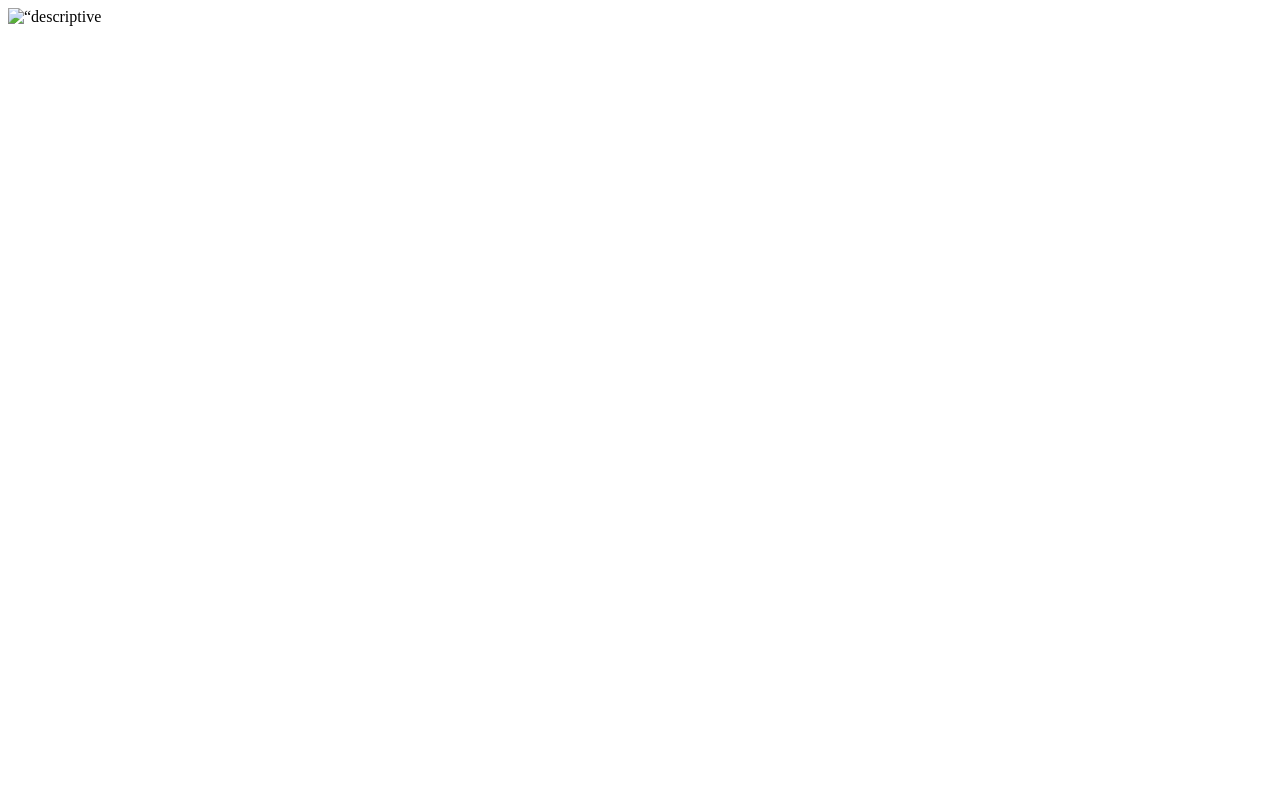
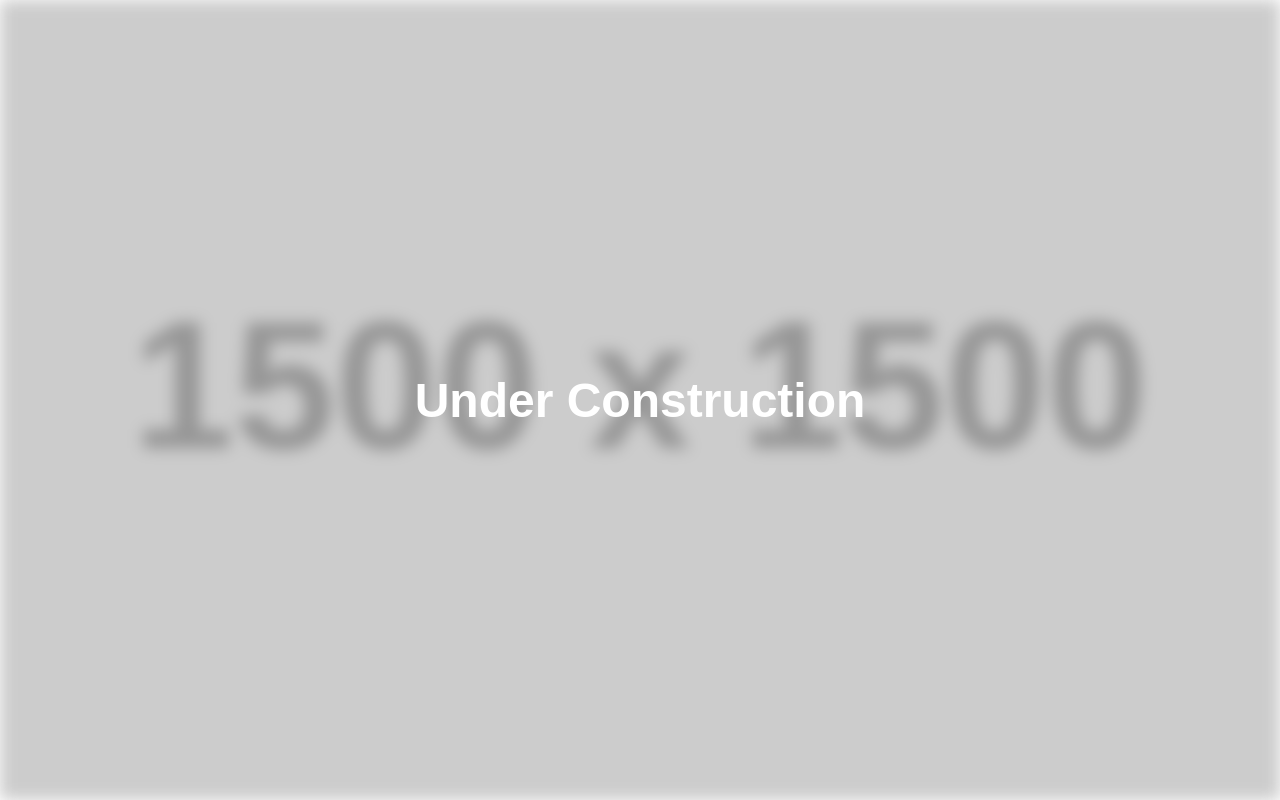
Before and after one commit to bai-indiana/under-construction, a plain HTML site: page index.html in a window 1280 px wide. Drawn offline with Linux system fonts and the light colour scheme; placeholder pictures from the web are drawn by us.

Commit message:
Update index.html

```diff
--- a/index.html
+++ b/index.html
@@ -1 +1,61 @@
- <img src=“URL” alt=“descriptive text”>
+<!DOCTYPE html>
+<html lang="en">
+<head>
+    <meta charset="UTF-8">
+    <meta name="viewport" content="width=device-width, initial-scale=1.0">
+    <title>Under Construction</title>
+    <style>
+        /* Basic reset and full-page styling */
+        body, html {
+            margin: 0;
+            padding: 0;
+            height: 100%;
+            width: 100%;
+            overflow: hidden; /* Prevent scrolling */
+        }
+
+        /* Container for background and content */
+        .container {
+            position: relative;
+            height: 100%;
+            width: 100%;
+            display: flex;
+            align-items: center;
+            justify-content: center;
+            overflow: hidden;
+        }
+
+        /* Background styling with blur effect */
+        .background {
+            position: absolute;
+            top: 0;
+            left: 0;
+            width: 100%;
+            height: 100%;
+            background: url('https://via.placeholder.com/1500') no-repeat center center fixed;
+            background-size: cover;
+            filter: blur(8px); /* Adjust blur intensity */
+            z-index: -1;
+        }
+
+        /* Centered content styling */
+        .content {
+            position: relative;
+            text-align: center;
+            color: white;
+            font-size: 3em; /* Adjust font size as needed */
+            font-family: Arial, sans-serif;
+            font-weight: bold;
+            z-index: 1; /* Ensure the content is above the background */
+        }
+    </style>
+</head>
+<body>
+    <div class="container">
+        <div class="background"></div>
+        <div class="content">
+            Under Construction
+        </div>
+    </div>
+</body>
+</html>
```
